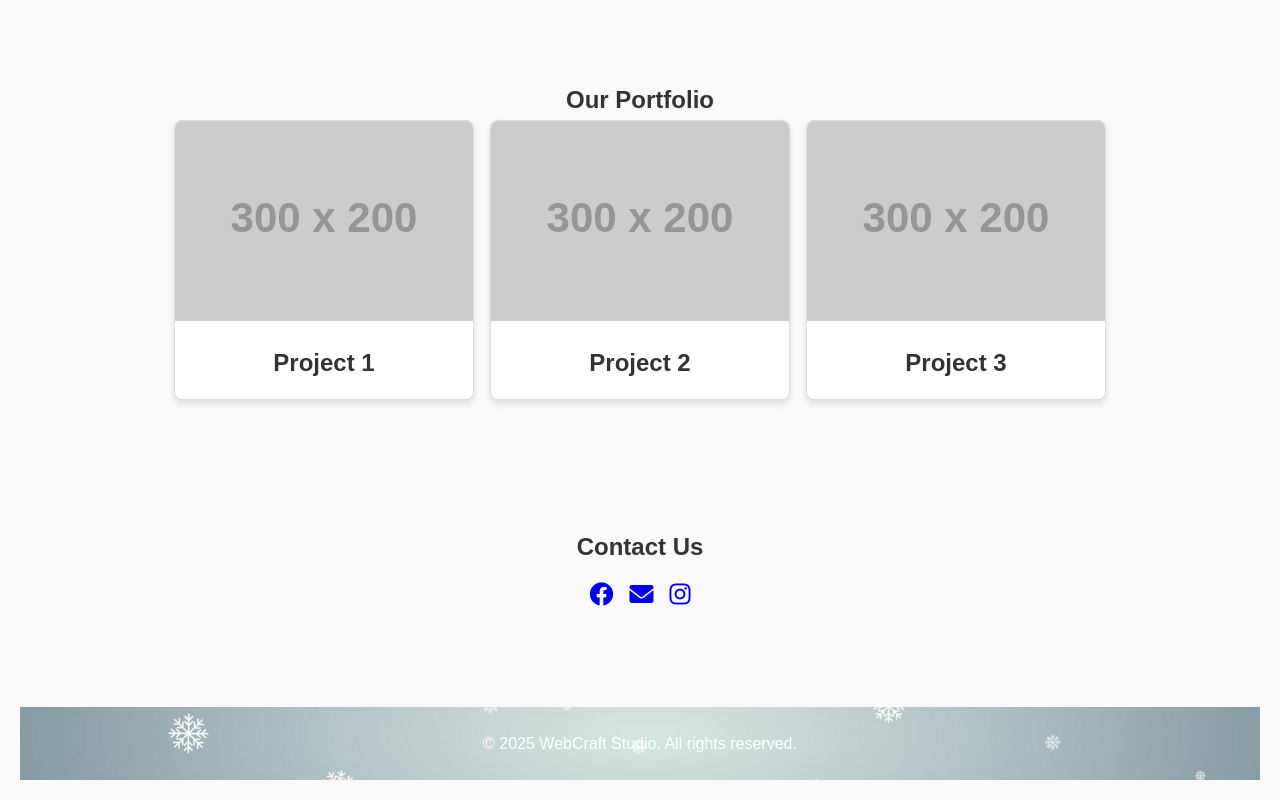
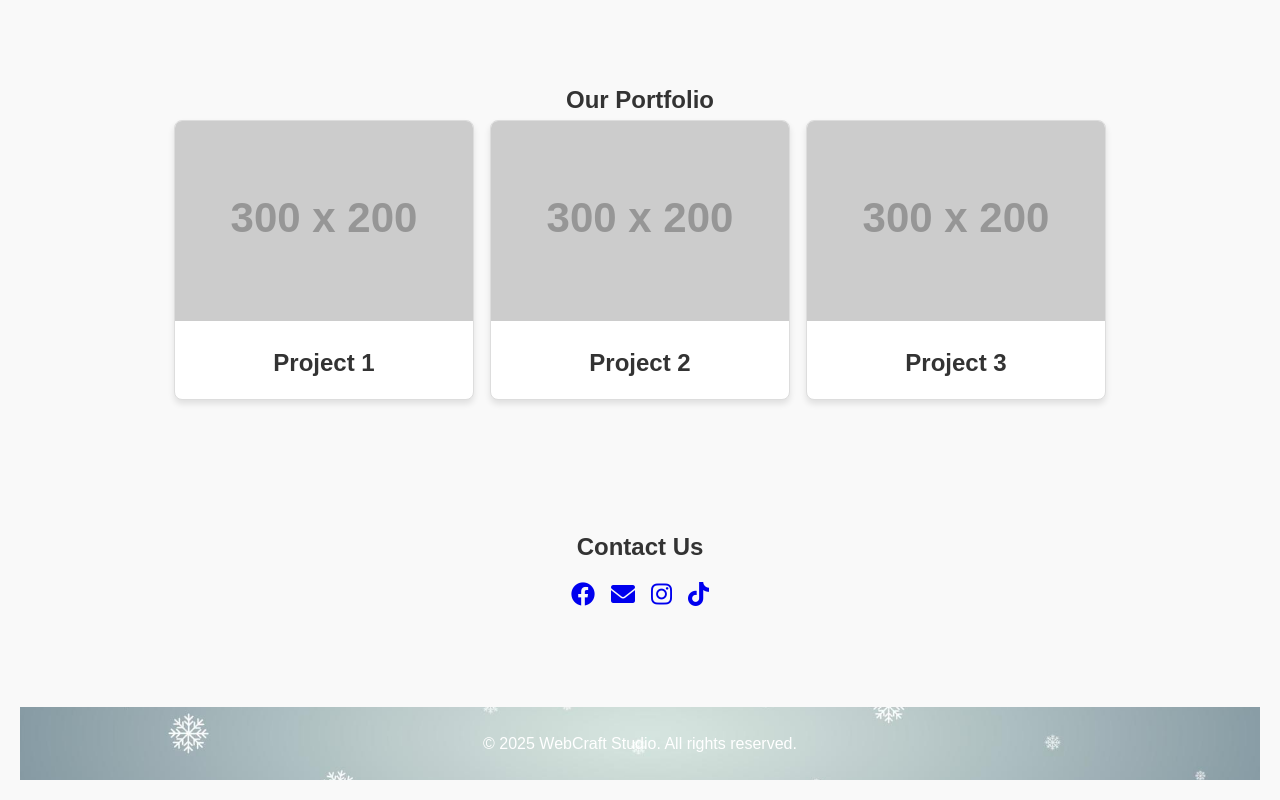
Before and after one commit to oltionshumolli/webcraftstudio.ks, a plain HTML site: page index.html in a window 1280 px wide. Shown: the part 1297-2097 px from the top of the page. Drawn offline with Linux system fonts and the light colour scheme; placeholder pictures from the web are drawn by us.

Commit message:
index.html

```diff
--- a/index.html
+++ b/index.html
@@ -234,6 +234,11 @@
         <a href="https://www.instagram.com/webcraftstudio.ks/" target="_blank" aria-label="Instagram">
             <i class="fab fa-instagram"></i>
         </a>
+
+        <!-- TikTok Icon with link -->
+        <a href="https://www.tiktok.com/@webcraftstudio" target="_blank" aria-label="TikTok">
+            <i class="fab fa-tiktok"></i>
+        </a>
     </div>
     </section>
 
```
Lines whose indentation alone changed are shown as unchanged.
